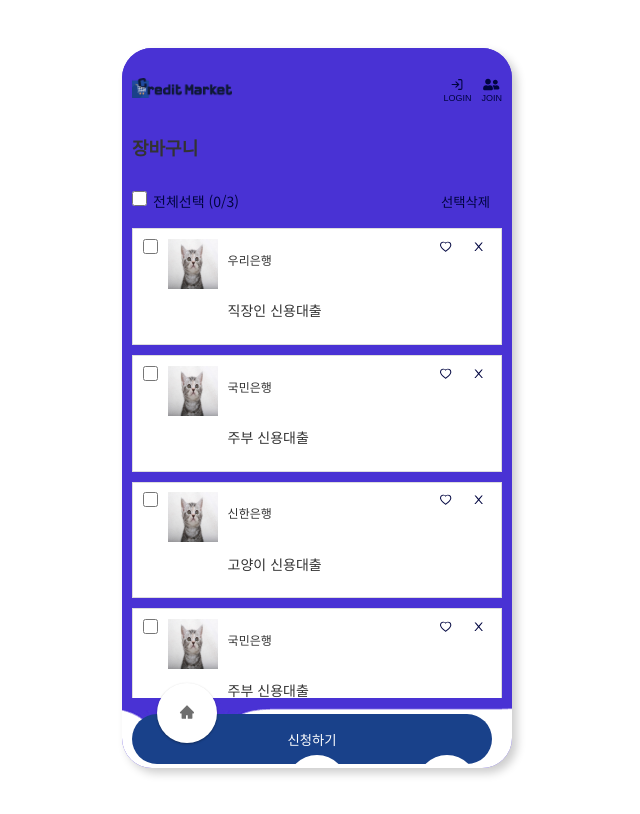
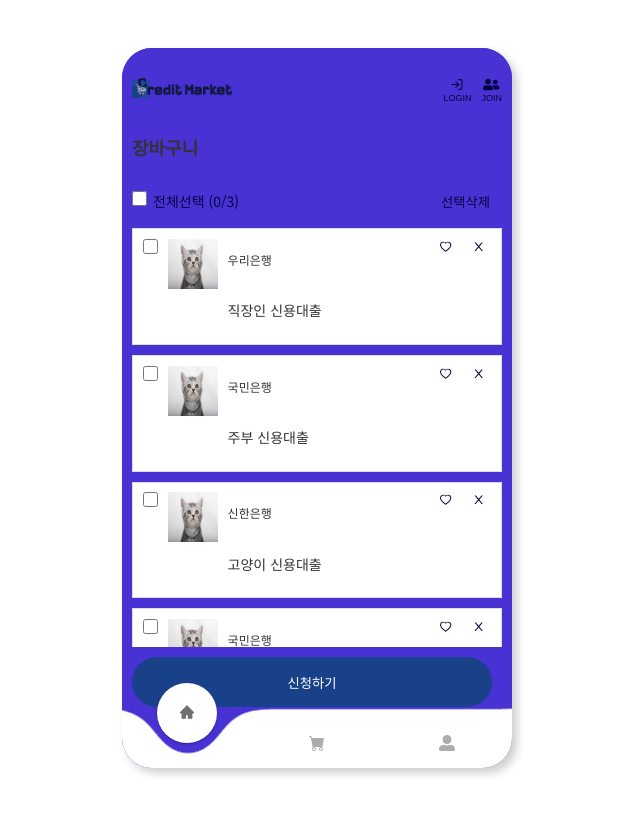
Before and after one commit to fastcampus-mini/credit-market-FE, a React (Vite) app: page /cart in a window 1280 px wide. Shown: the whole page, without its empty margins (323-963 px from the left). Built offline with nearby package versions, Linux system fonts and the light colour scheme; no server answers; what emotion-reset would draw is missing.

Commit message:
Design: 화면에 맞춰 상품목록 영역 동기화

```diff
--- a/src/pages/Buy.tsx
+++ b/src/pages/Buy.tsx
@@ -88,8 +88,8 @@ const Buy = () => {
             <p>설명을 충분히 확인했습니다.</p>
           </FinalCheckText>
         </PolicyContainer>
-        <Button onClick={handleClick}>신청하기</Button>
       </BuyContent>
+      <Button onClick={handleClick}>신청하기</Button>
     </BuyContainer>
   );
 };
@@ -99,12 +99,14 @@ export default Buy;
 const BuyContainer = styled.div`
   display: flex;
   flex-direction: column;
+  padding: 0 10px;
 `;
 
 const BuyContent = styled.div`
   display: flex;
   flex-direction: column;
-  height: 600px;
+  height: calc(90vh - 265px);
+  margin-bottom: 10px;
   overflow-y: auto;
 `;
 
@@ -122,7 +124,7 @@ const PolicyContainer = styled.div`
   gap: 14px;
   background-color: ${COLORS.white};
   border: 1px solid ${COLORS.lightGray};
-  margin: 10px 0;
+  margin: 10px 0 0;
   padding: 1rem;
 `;
 
--- a/src/pages/Cart.tsx
+++ b/src/pages/Cart.tsx
@@ -106,10 +106,11 @@ const CartContent = styled.div`
   display: flex;
   flex-direction: column;
   gap: 10px;
-  height: 470px;
+  height: calc(90vh - 301px);
+  margin-bottom: 10px;
   overflow-y: auto;
 `;
 
 const ButtonWrap = styled.div`
-  padding: 1rem 0;
+  // padding: 1rem 0;
 `;
```
